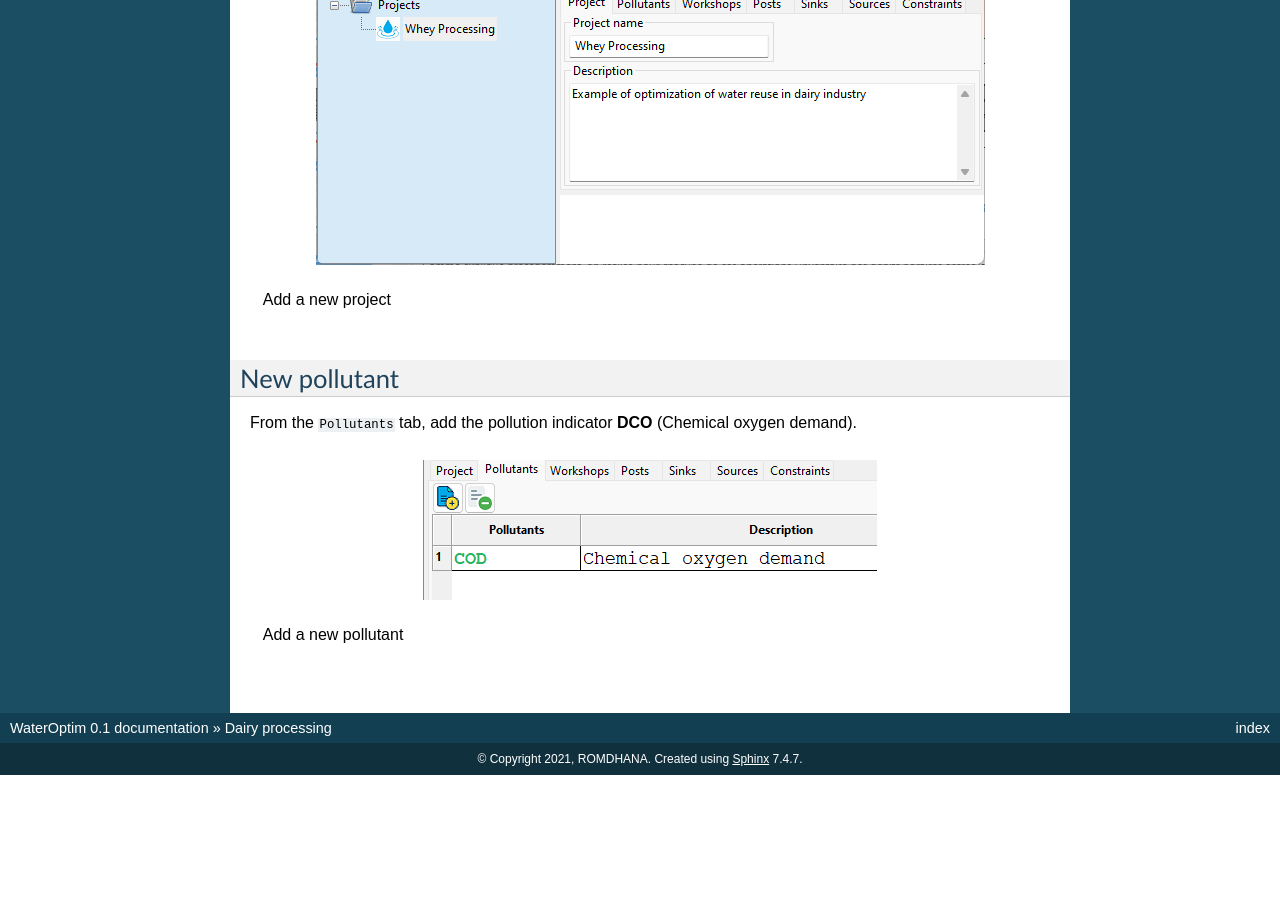
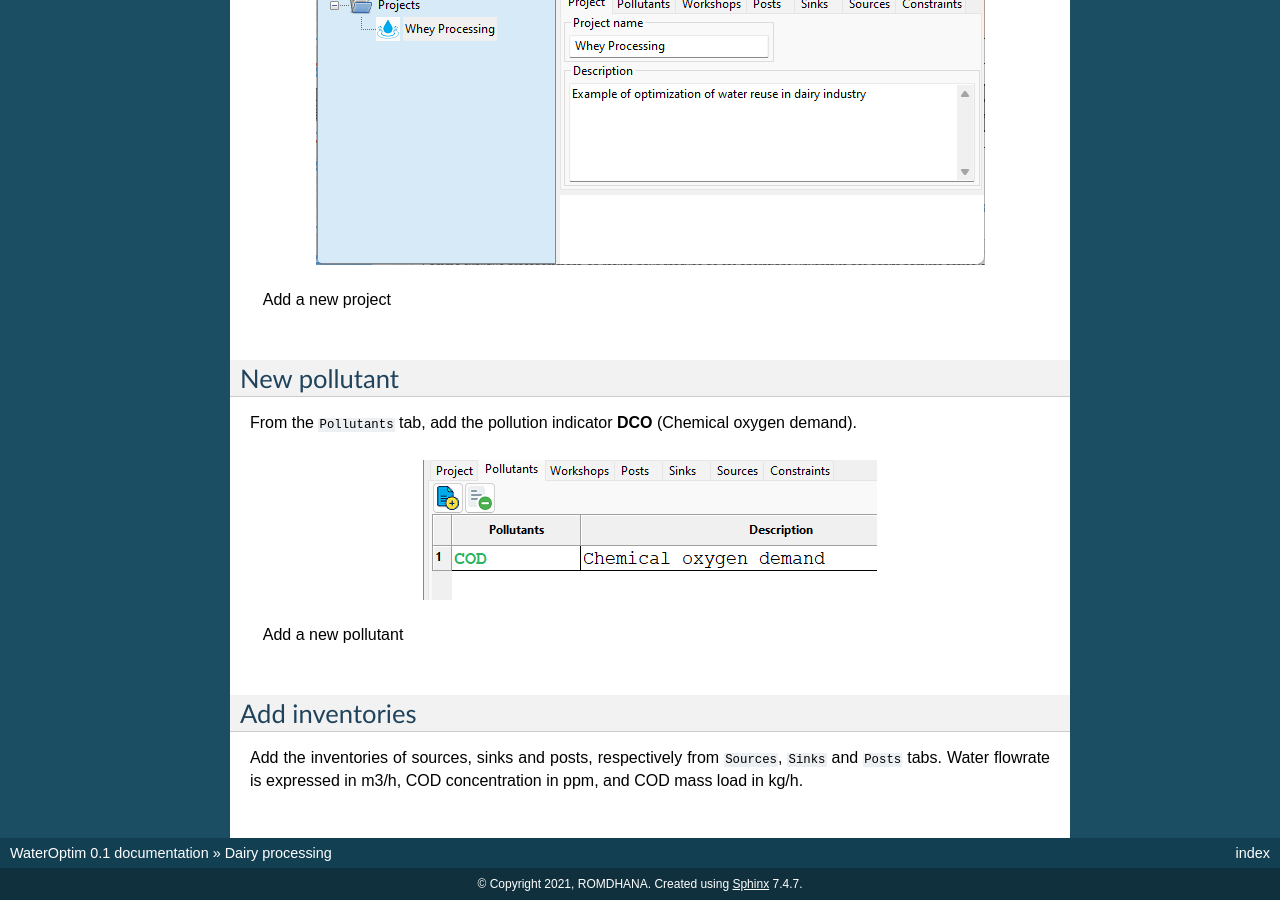
Before and after one commit to ROMDHANA/WaterOptim, a Sphinx documentation site: the page built from docs/source/milkinterface.rst, in a window 1280 px wide and 900 px high, scrolled down 1873 px. Built offline with Sphinx 7.4.7, drawn with Linux system fonts in a browser that asks for light colours; before the commit the page ends 2648 px from its top, so only the background shows below that.

Commit message:
Update milkinterface.rst

```diff
--- a/docs/source/milkinterface.rst
+++ b/docs/source/milkinterface.rst
@@ -53,3 +53,7 @@ From the ``Pollutants`` tab, add the pollution indicator **DCO** (Chemical oxyge
    :target: _images/newPollutant.png
 
    Add a new pollutant
+
+Add inventories
+*******************
+Add the inventories of sources, sinks and posts, respectively from  ``Sources``, ``Sinks`` and ``Posts`` tabs. Water flowrate is expressed in m3/h, COD concentration in ppm, and COD mass load in kg/h.
```
